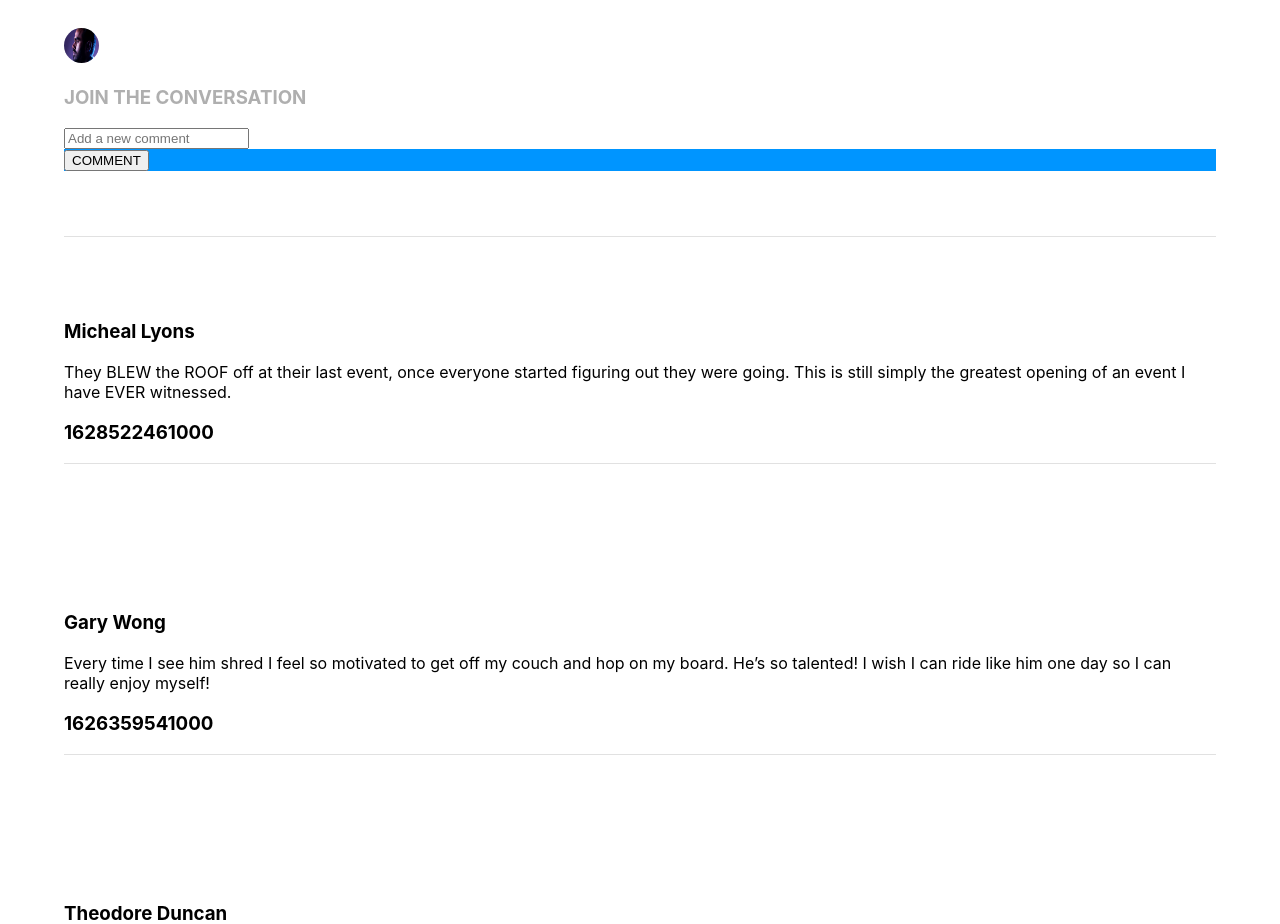
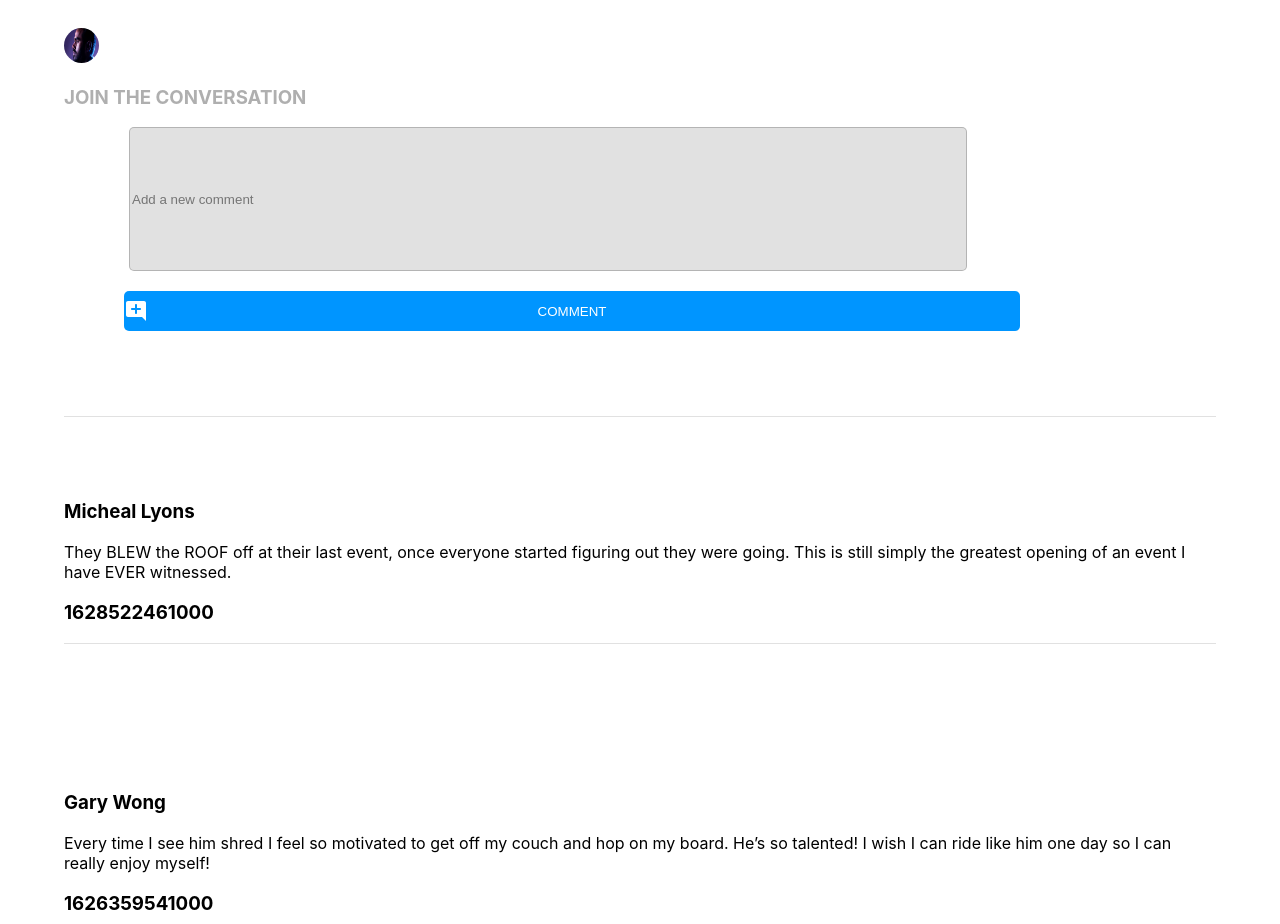
Before and after one commit to JayEee2U/jonathan-winter-brainflix, a React (Create React App) app: page / in a window 1280 px wide. Shown: the part 1740-2664 px from the top of the page. Built offline with nearby package versions, Linux system fonts and the light colour scheme.

Commit message:
update comments section margins

```diff
--- a/src/components/Body/Body.js
+++ b/src/components/Body/Body.js
@@ -49,7 +49,7 @@ function Body() {
             <div>
                 <h3 className='nextHeader'>JOIN THE CONVERSATION</h3>
             </div>
-            <div>
+            <div className='input'>
                 <input type='text' placeholder='Add a new comment'></input>
             </div>
             <div className='button'>
--- a/src/components/Body/Body.scss
+++ b/src/components/Body/Body.scss
@@ -28,9 +28,24 @@
 .newCommentSection {
     @include partials.padding;
 
-    .button {
+    button {
         @include partials.button;
         background-image: url(../../assets/images/add_comment.svg);
+        width: 70vw;
+    }
+
+    .button {
+        margin-left: 60px;
+    }
+
+    input {
+        @include partials.input;
+        width: 65vw;
+        height: 140px;
+    }
+
+    .input {
+        margin-left: 65px;
     }
 }
 
--- a/src/components/Header/Header.scss
+++ b/src/components/Header/Header.scss
@@ -12,12 +12,10 @@
 header {
 
     input {
+        @include partials.input;
         width: 68vw;
         height: 35px;
-        border-radius: 5px;
-        border: 1px solid rgba(0, 0, 0, 0.2);
         background-image: url(../../assets/images/search.svg);
-        background-color: #E1E1E1;
         background-repeat: no-repeat;
         background-position: left center;
         padding-left: 10px;
@@ -44,14 +42,7 @@ header {
 
     button {
         @include partials.button;
-        text-align: center;
-        text-decoration: none;
         width: 90vw;
-        height: 40px;
-        margin-top: 20px;
-        margin-bottom: 20px;
-        border-radius: 5px;
-        border: none;
         background-image: url(../../assets/images/upload.svg);
     }
 }
--- a/src/styles/partials/_partials.scss
+++ b/src/styles/partials/_partials.scss
@@ -17,4 +17,17 @@
     background-position: left center;
     background-color: #0095FF;
     color: #FFFFFF;
+    text-decoration: none;
+    border: none;
+    border-radius: 5px;
+    text-align: center;
+    height: 40px;
+    margin-top: 20px;
+    margin-bottom: 20px;
 }
+
+@mixin input {
+    border-radius: 5px;
+    background-color: #E1E1E1;
+    border: 1px solid rgba(0, 0, 0, 0.2);
+}
```
